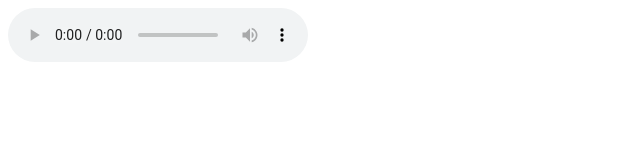
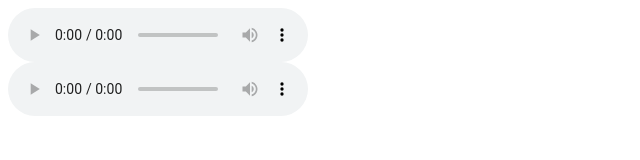
Before and after one commit to isaurav0/suseli, a plain HTML site: page client.html in a window 1280 px wide. Shown: the whole page, without its empty margins (0-640 px from the left). Drawn offline with Linux system fonts and the light colour scheme.

Commit message:
download songs on play

```diff
--- a/client.html
+++ b/client.html
@@ -10,5 +10,10 @@
         <source src="http://localhost:8081/api/songs/1/stream" type="audio/mp3" />
         http://localhost:8081/api/songs/1/stream
     </audio>
+
+    <audio controls="controls" style="display: block">
+        <source src="http://localhost:8081/api/songs/2/stream" type="audio/mp3" />
+        http://localhost:8081/api/songs/2/stream
+    </audio>
 </body>
 </html>
--- a/server/server.js
+++ b/server/server.js
@@ -7,7 +7,7 @@ const fs = require('fs');
 const app = express();
 app.use(bodyParser.json());
 app.use(bodyParser.urlencoded({extended:false}));
-app.use(morgan('combined'));
+// app.use(morgan('combined'));
 app.use(express.static('build'));
 app.use(express.static('data'))
 
@@ -53,6 +53,6 @@ app.get('/api/songs/:id/stream', (req, res)=>{
 })
 
 app.get('/api/songs/download', (req, res)=>{
-	const file = path.join(__dirname, 'data/audio/1.ogg')
+	const file = path.join(__dirname, 'data/audio/1.mp3')
 	res.sendFile(file)
 })
```
